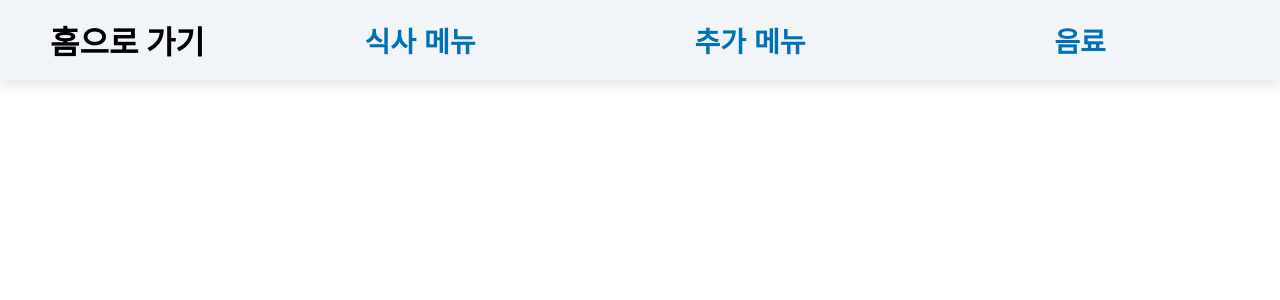
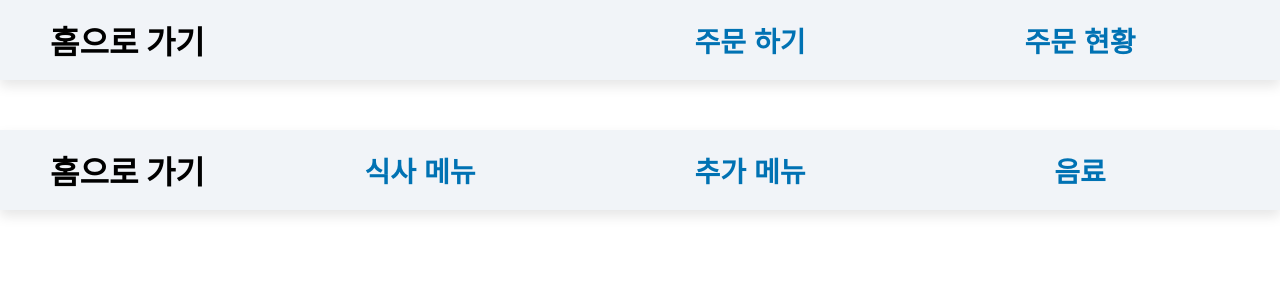
Before and after one commit to pnci1029/OrderSystem, a React (Create React App) app in the folder OrderSystem_FE/: page / in a window 1280 px wide. Shown: the top 300 px of the page. Built offline with nearby package versions, Linux system fonts and the light colour scheme.

Commit message:
[feature] divide header component & style

```diff
--- a/OrderSystem_FE/src/App.tsx
+++ b/OrderSystem_FE/src/App.tsx
@@ -1,9 +1,11 @@
 import './App.css';
 import {Outlet} from "react-router-dom";
+import {Header} from "./components/common/Header";
 
 function App() {
   return (
       <div className="App">
+          <Header />
           <Outlet />
       </div>
   );
--- /dev/null
+++ b/OrderSystem_FE/src/components/common/Header.tsx
@@ -0,0 +1,31 @@
+import style from "../../style/common/header.module.scss";
+import {useNavigate} from "react-router-dom";
+import {useOrderGetter} from "./hooks/useOrderGetter";
+
+export function Header() {
+
+    const navigate = useNavigate();
+    const categories = [
+        {label: '주문 하기', page: '/order/post',},
+        {label: '주문 현황', page: '/order'},
+    ];
+
+    const {getMenu} = useOrderGetter();
+
+    const handleChangePage = (path: string) => {
+        navigate(path)
+
+    };
+    return (
+        <header className={style.header}>
+            <span className={style.homeMenu} onClick={() =>handleChangePage('/')}>홈으로 가기</span>
+            <div className={style.categoryWrapper}>
+                {categories.map((values, idx) => (
+                    <button className={style.category} onClick={() => handleChangePage(values.page)}>
+                        {values.label}
+                    </button>
+                ))}
+            </div>
+        </header>
+    )
+}
--- a/OrderSystem_FE/src/style/common/header.module.scss
+++ b/OrderSystem_FE/src/style/common/header.module.scss
@@ -1,18 +1,17 @@
 .header{
-  position: fixed;
-  top: 0;
-  left: 0;
   width: 100%;
   height: 80px;
   display: flex;
   justify-content: space-between;
   align-items: center;
   padding: 0 50px;
-  background-color: #f1f4f8; /* 배경을 더 연한 하늘색으로 변경 */
-  box-shadow: 0 6px 12px rgba(0, 0, 0, 0.1); /* 더 가벼운 그림자 */
+  background-color: #f1f4f8;
+  box-shadow: 0 6px 12px rgba(0, 0, 0, 0.1);
   z-index: 10;
   box-sizing: border-box;
   transition: background-color 0.3s ease-in-out;
+
+  margin-bottom: 50px;
 }
 
 .homeMenu{
```
